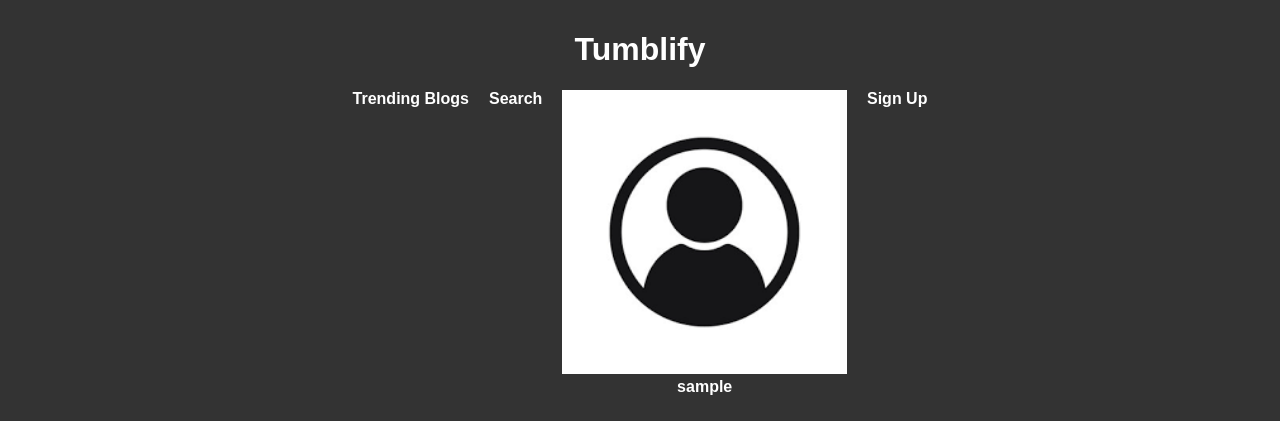
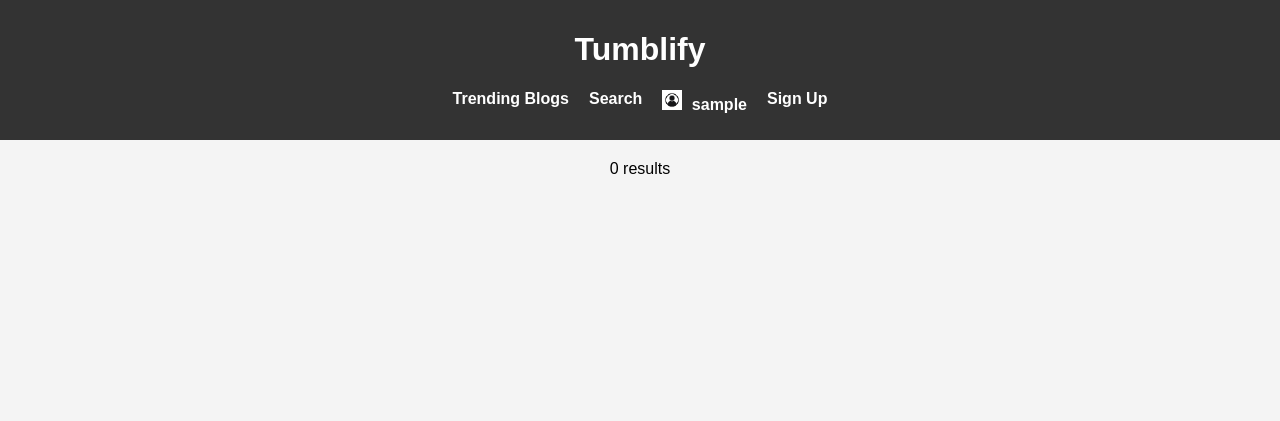
Before and after one commit to KenichiroAnderson/Tumblify, a PHP site: page /Trending.php in a window 1280 px wide. Shown: the top 421 px of the page. Run offline with PHP 8.4, Linux system fonts and the light colour scheme; the visitor is signed in with stand-in values (Sample User, id 1); data that the repository does not hold is empty.

Commit message:
forgot to change the relation in the files, now the image should be proper sized

```diff
--- a/blog project/Trending.php
+++ b/blog project/Trending.php
@@ -18,7 +18,7 @@
                 session_start();
                 if (isset($_SESSION['loggedin']) && $_SESSION['loggedin'] === true) {
                     // If user is logged in, display their username next to an icon
-                    echo "<li><a href='userPage.php'><img src='images/user-icon.png' alt='User Icon'> " . $_SESSION['username'] . "</a></li>";
+                    echo "<li><a href='userPage.php'><img src='images/user-icon.png' alt='User Icon' class='user-icon'> " . $_SESSION['username'] . "</a></li>";
                 } else {
                     // If user is not logged in, display the login link
                     echo "<li><a href='login.php'>Log In</a></li>";
--- a/blog project/search-form.php
+++ b/blog project/search-form.php
@@ -29,7 +29,7 @@
                 session_start();
                 if (isset($_SESSION['loggedin']) && $_SESSION['loggedin'] === true) {
                     // If user is logged in, display their username next to an icon
-                    echo "<li><a href='userPage.php'><img src='images/user-icon.png' alt='User Icon'> " . $_SESSION['username'] . "</a></li>";
+                    echo "<li><a href='userPage.php'><img src='images/user-icon.png' alt='User Icon' class='user-icon'> " . $_SESSION['username'] . "</a></li>";
                 } else {
                     // If user is not logged in, display the login link
                     echo "<li><a href='login.php'>Log In</a></li>";
--- a/blog project/search-results.php
+++ b/blog project/search-results.php
@@ -30,7 +30,7 @@
                 session_start();
                 if (isset($_SESSION['loggedin']) && $_SESSION['loggedin'] === true) {
                     // If user is logged in, display their username next to an icon
-                    echo "<li><a href='userPage.php'><img src='images/user-icon.png' alt='User Icon'> " . $_SESSION['username'] . "</a></li>";
+                    echo "<li><a href='userPage.php'><img src='images/user-icon.png' alt='User Icon' class='user-icon'> " . $_SESSION['username'] . "</a></li>";
                 } else {
                     // If user is not logged in, display the login link
                     echo "<li><a href='login.php'>Log In</a></li>";
--- a/blog project/userPage.php
+++ b/blog project/userPage.php
@@ -31,7 +31,7 @@
                 <li><a href="Trending.php">Trending Blogs</a></li>
                 <li><a href="search-form.html">Search</a></li>
                 <li><a href="logout.php">Log Out</a></li>
-                <li><a href="#"><img src="images/user-icon.png" alt="User Icon"> <?php echo $_SESSION['username']; ?></a></li>
+                <li><a href="#"><img src="images/user-icon.png" alt="User Icon" class="user-icon"> <?php echo $_SESSION['username']; ?></a></li>
             </ul>
         </nav>
     </header>
```
